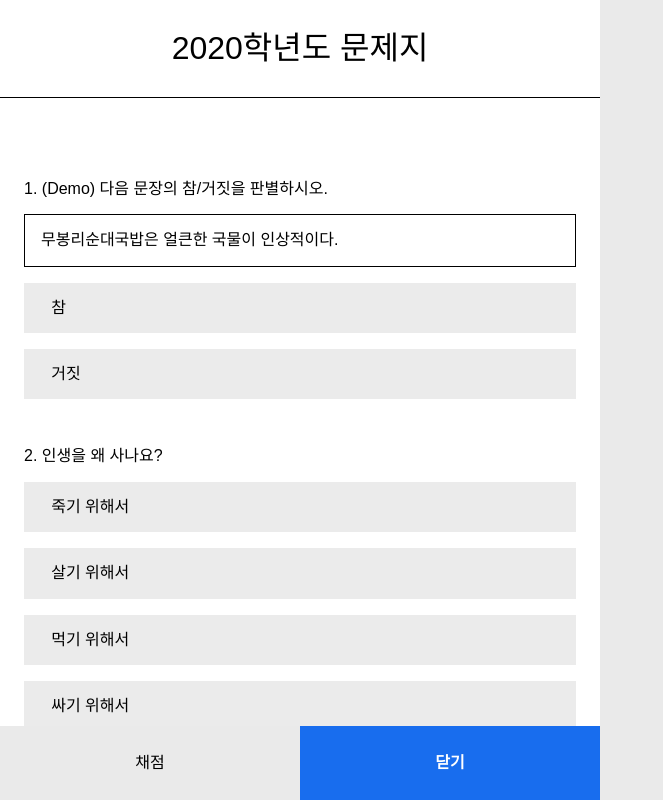
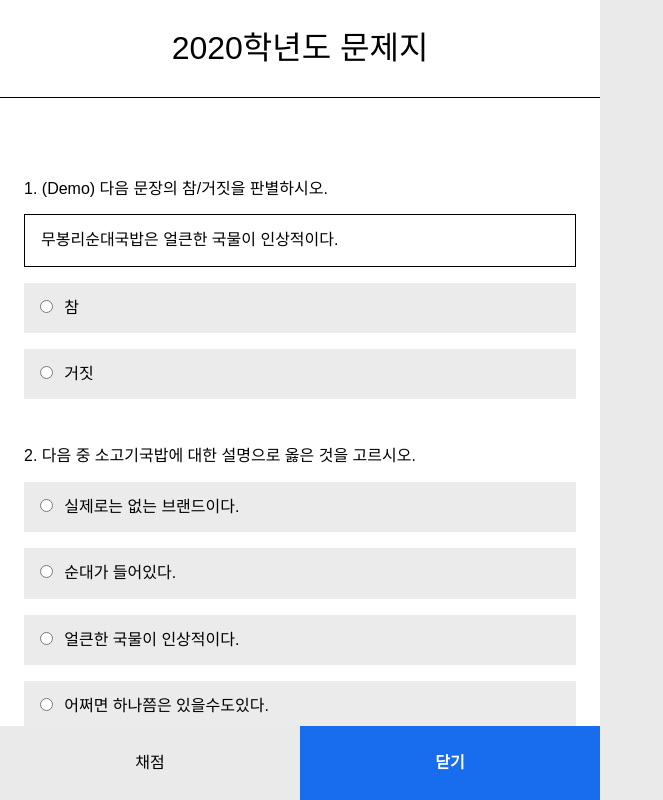
Before and after one commit to ynifamily3/software-competition-2020-m, a React (Create React App) app in the folder front/: page / in a window 1280 px wide. Shown: the top 800 px of the page, without its empty margins (0-663 px from the left). Built offline with nearby package versions, Linux system fonts and the light colour scheme; the HTML template or start-up script is replaced by a standard one; a web font is replaced by a local one.

Commit message:
radio button bug 방지
Signed-off-by: Jongkeun Choi <jongkeun.ch@gmail.com>

```diff
--- a/front/src/components/MockTest.tsx
+++ b/front/src/components/MockTest.tsx
@@ -82,18 +82,13 @@ function MockTest({ Mocktest }: { Mocktest: Mocktest }) {
     new Array(Mocktest.quests.length).fill(null), // 문제 수만큼 null로 채워진 배열
   );
 
-  const setInvidualFn = (idx: number) => {
-    //   console.log('setInvidi호출됐당.' + idx); //6번호출되네..?
-    return (value: string) => {
-      const newArray = selection.slice();
-      console.log('selection', selection);
-      console.log('newArray', newArray);
-      newArray[idx] = value;
-      console.log('idx:', idx, 'value', value);
-      console.log('데이터 이상?', newArray);
-      setSelection(newArray);
-    };
-  };
+  // const setInvidualFn = (idx: number) => {
+  //   return (value: string) => {
+  //     const newArray = selection.slice();
+  //     newArray[idx] = value;
+  //     setSelection(newArray);
+  //   };
+  // };
   return (
     <MockTestWrapper>
       <MockTestExit>
@@ -102,6 +97,7 @@ function MockTest({ Mocktest }: { Mocktest: Mocktest }) {
       </MockTestExit>
       <MockTestTitle>
         <div>2020학년도 문제지</div>
+        <div>{selection}</div>
       </MockTestTitle>
       <MockTestBody>
         {Mocktest.quests.map((x, i) => {
@@ -109,8 +105,9 @@ function MockTest({ Mocktest }: { Mocktest: Mocktest }) {
             <QuestComp
               quest={x}
               key={'quest-' + i}
-              order={i + 1}
-              setSelectionFn={setInvidualFn(i)}
+              order={i}
+              selection={selection}
+              setSelectionFn={setSelection}
             />
           );
         })}
@@ -132,9 +129,14 @@ MockTest.defaultProps = {
       },
       {
         type: 'selection',
-        title: '인생을 왜 사나요?',
-        choices: ['죽기 위해서', '살기 위해서', '먹기 위해서', '싸기 위해서'],
-        answers: ['죽기 위해서'],
+        title: '다음 중 소고기국밥에 대한 설명으로 옳은 것을 고르시오.',
+        choices: [
+          '실제로는 없는 브랜드이다.',
+          '순대가 들어있다.',
+          '얼큰한 국물이 인상적이다.',
+          '어쩌면 하나쯤은 있을수도있다.',
+        ],
+        answers: ['실제로는 없는 브랜드이다.'],
         materials: null,
       },
       {
--- a/front/src/components/Quest.tsx
+++ b/front/src/components/Quest.tsx
@@ -38,8 +38,8 @@ const Selection = styled.div`
     padding-left: 0.7em;
   }
   & > label > input[type='radio'] {
-    position: absolute;
-    left: -9999px;
+    /* position: absolute; */
+    /* left: -9999px; */
   }
   display: flex;
 
@@ -67,41 +67,48 @@ function QuestComp({
   quest,
   order,
   setSelectionFn,
+  selection,
 }: {
   quest: QuestType;
   order: number;
   setSelectionFn: Function;
+  selection: (string | null)[];
 }) {
   const { type, title, statement, choices, answers, materials } = quest;
-  const [localValue, setLocalValue] = useState<string | null>(null);
   const onChange2 = useCallback(
     (value: string) => (e: React.ChangeEvent<HTMLInputElement>) => {
-      console.log('triggers', value);
-      setLocalValue(value);
-      setSelectionFn(value);
+      console.log(1);
+      setValueAsync(value);
     },
-    [setLocalValue, setSelectionFn],
+    [selection],
   );
   const onClick2 = useCallback(
     (value: string) => (e: React.MouseEvent<HTMLLabelElement, MouseEvent>) => {
-      console.log('triggers', value);
-      setLocalValue(value);
-      setSelectionFn(value);
+      e.stopPropagation(); // 안에 있는 radio event의 Propagation 을 방지
+      console.log(2);
+      setValueAsync(value);
     },
-    [setLocalValue, setSelectionFn],
+    [selection],
   );
 
-  const asdf = useCallback(
+  const setValueAsync = (value: string) => {
+    var newArr = selection.slice();
+    // console.log(newArr);
+    newArr[order] = value;
+    console.log(newArr);
+    setSelectionFn(newArr);
+  };
+
+  const inputChangeHandler = useCallback(
     (e: React.ChangeEvent<HTMLInputElement>) => {
-      setLocalValue(e.target.value);
-      setSelectionFn(e.target.value);
+      setValueAsync(e.target.value);
     },
-    [setLocalValue, setSelectionFn], // dep가 중요
+    [selection], // dep가 중요
   );
   return (
     <QuestElem>
       <div>
-        {order + '. '}
+        {order + 1 + '. '}
         {title}
       </div>
       <Statement statement={statement}>{statement}</Statement>
@@ -110,14 +117,15 @@ function QuestComp({
           return (
             <Selection
               key={'select-id' + order + '-' + i}
-              selected={localValue === x}
+              selected={selection[order] === x}
             >
               <label onClick={onClick2(x)}>
                 <input
                   type="radio"
                   name={'select-' + order}
                   onChange={onChange2(x)}
-                  checked={localValue === x}
+                  checked={selection[order] === x}
+                  value={x} // 중요할듯
                 />
                 <span>
                   {type === 'binary' ? (x === 'T' ? '참' : '거짓') : x}
@@ -131,8 +139,10 @@ function QuestComp({
           <input
             type="text"
             placeholder="정답 입력"
-            value={localValue === null ? '' : localValue}
-            onChange={asdf}
+            value={
+              selection[order] === null ? '' : selection[order]?.toString()
+            }
+            onChange={inputChangeHandler}
           />
         </InputAnswer>
       )}
```
